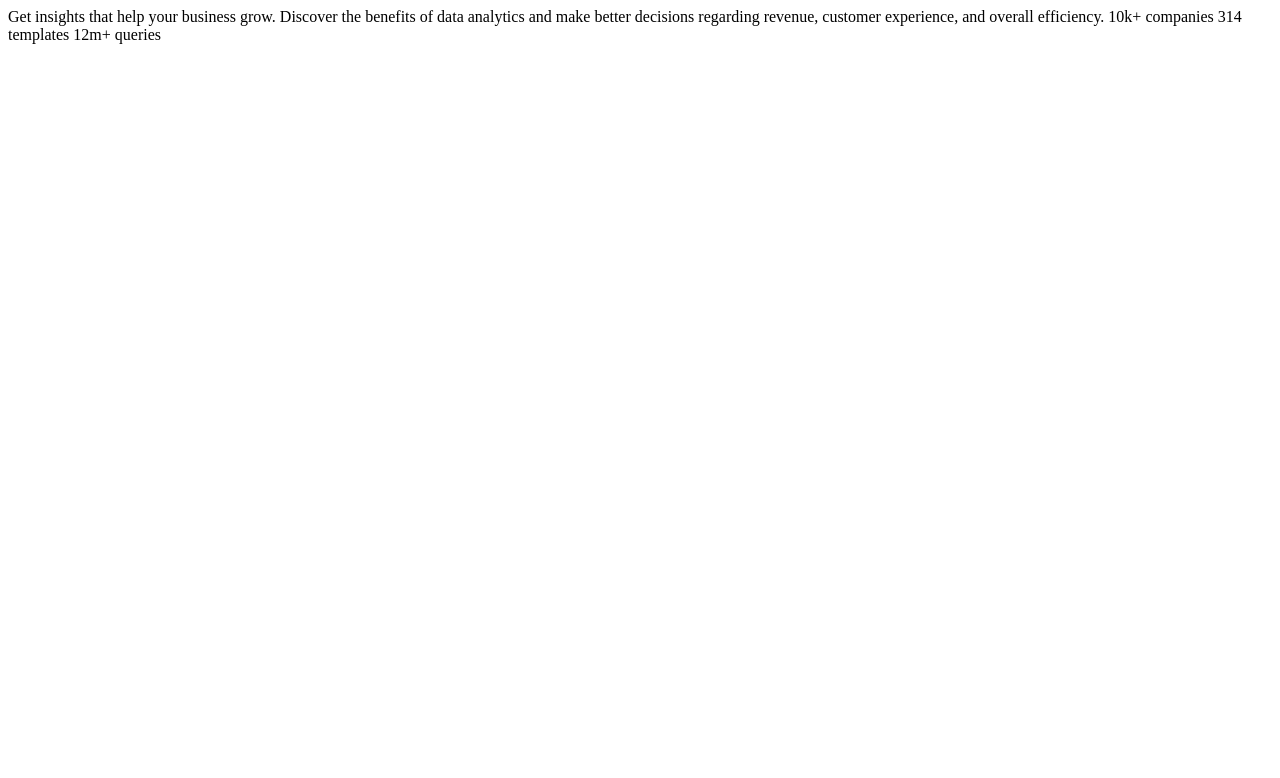
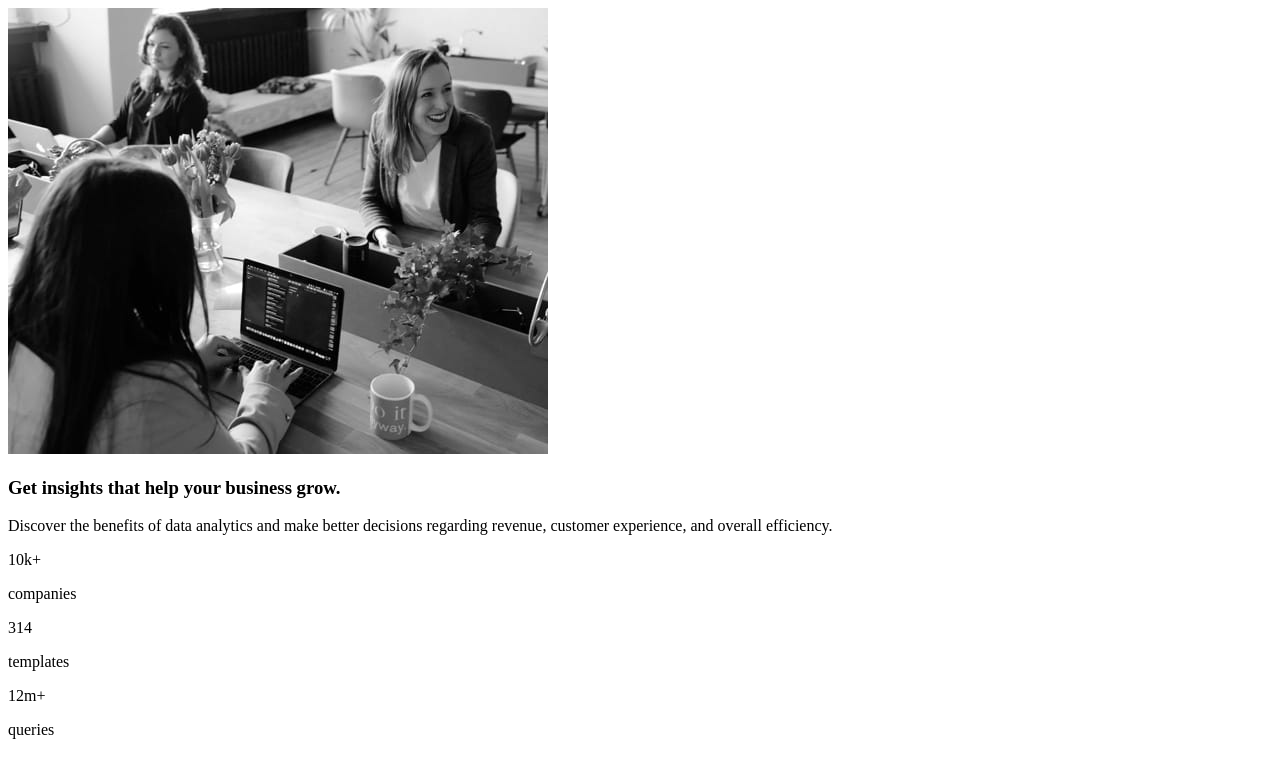
Before and after one commit to oryanhach/stats-preview-card-component, a plain HTML site: page index.html in a window 1280 px wide. Drawn offline with Linux system fonts and the light colour scheme.

Commit message:
added html

```diff
--- a/index.html
+++ b/index.html
@@ -14,15 +14,54 @@
 
 <body>
 
-  Get insights that help your business grow.
+  <article class="card">
 
-  Discover the benefits of data analytics and make better decisions regarding revenue, customer
-  experience, and overall efficiency.
+    <picture class="card__img">
+      <source media="(min-width: 768px)" srcset="images/image-header-desktop.jpg">
+      <img src="images/image-header-mobile.jpg" alt="an image of a woman working with a laptop on a desk">
+    </picture>
 
-  10k+ companies
-  314 templates
-  12m+ queries
+    <section class="card__text">
 
+      <h1 class="card__header">
+        Get insights that help your business grow.
+      </h1>
+
+      <p class="card__subheader">
+        Discover the benefits of data analytics and make better decisions regarding revenue, customer
+        experience, and overall efficiency.
+      </p>
+
+      <div class="card__stat">
+        <p class="card__stat-number">
+          10k+
+        </p>
+        <p class="card__stat-label">
+          companies
+        </p>
+      </div>
+
+      <div class="card__stat">
+        <p class="card__stat-number">
+          314
+        </p>
+        <p class="card__stat-label">
+          templates
+        </p>
+      </div>
+
+      <div class="card__stat">
+        <p class="card__stat-number">
+          12m+
+        </p>
+        <p class="card__stat-label">
+          queries
+        </p>
+      </div>
+
+    </section>
+
+  </article>
 
 </body>
 
```
